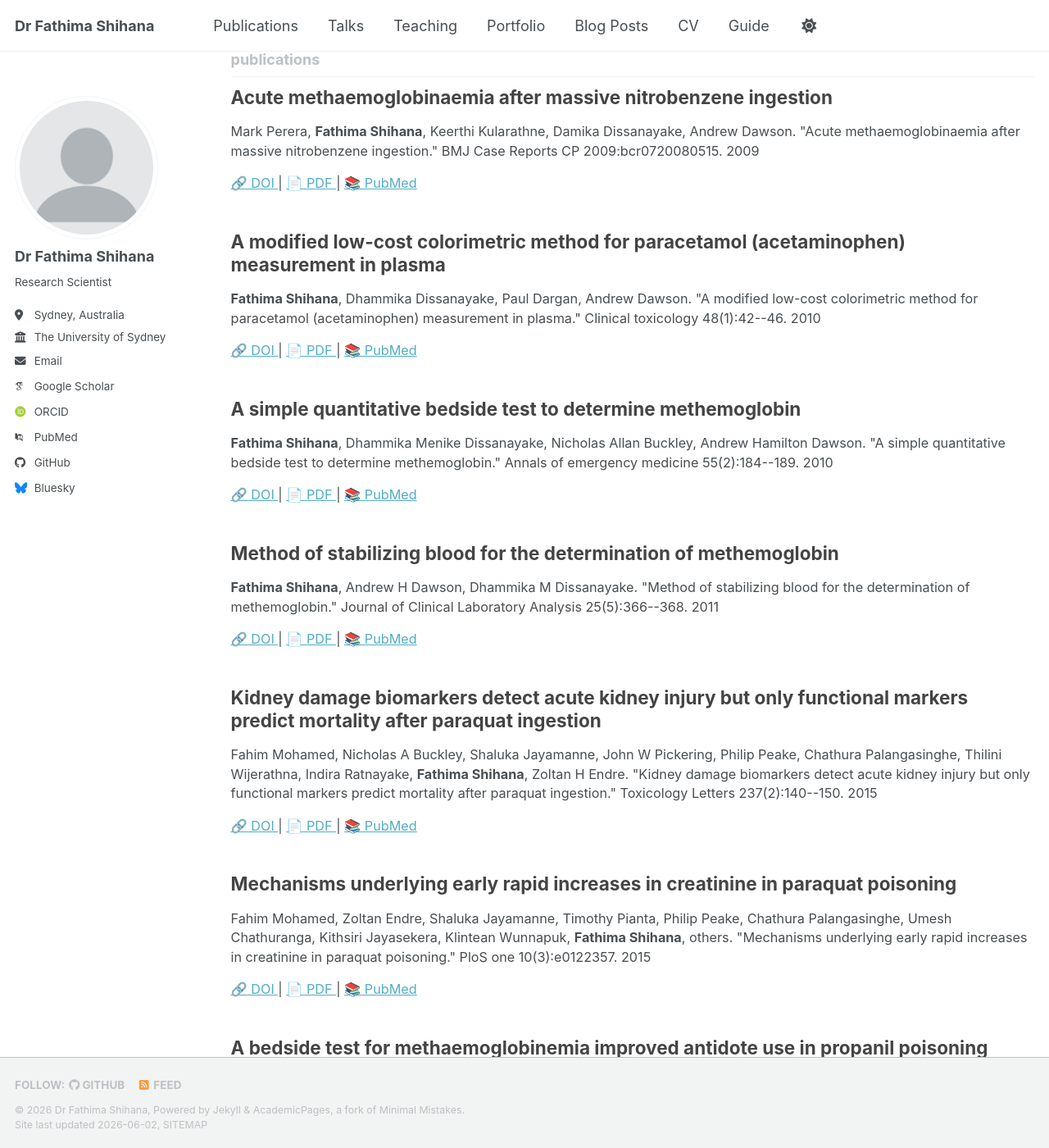
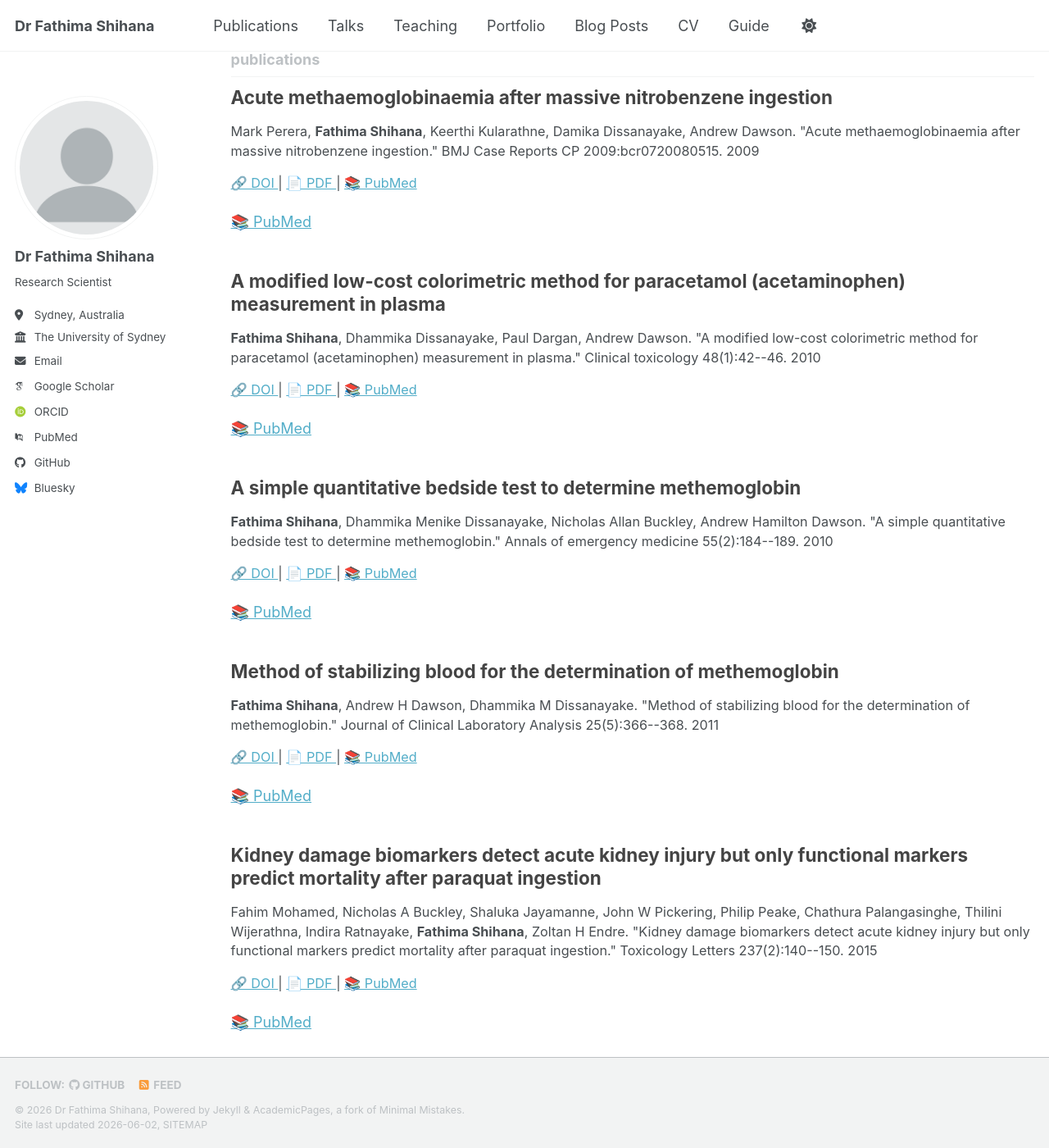
Before and after one commit to fathimashihana/fathimashihana.github.io, a Jekyll site: the page built from _pages/collection-archive.html, in a window 1280 px wide and 1400 px high, scrolled down 1026 px. Shown: the whole window at 82% size. Built offline with Jekyll 4.4.1, drawn with Linux system fonts in a browser that asks for light colours; some web fonts are replaced; a script bundle is joined from its source files by our own code; library files that are not in the unit come from our copies; some of the changed text lies outside the part shown.

Commit message:
Update archive-single.html

```diff
--- a/_includes/archive-single.html
+++ b/_includes/archive-single.html
@@ -53,7 +53,9 @@
 {% endif %}
 
 </p>
-
+<a href="https://pubmed.ncbi.nlm.nih.gov/?term={{ post.title | uri_escape }}" target="_blank">
+📚 PubMed
+</a>
     {% else %}
 
       <h2 class="archive__item-title" itemprop="headline">
```
